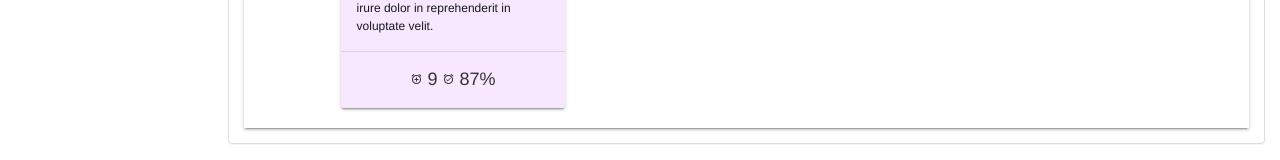
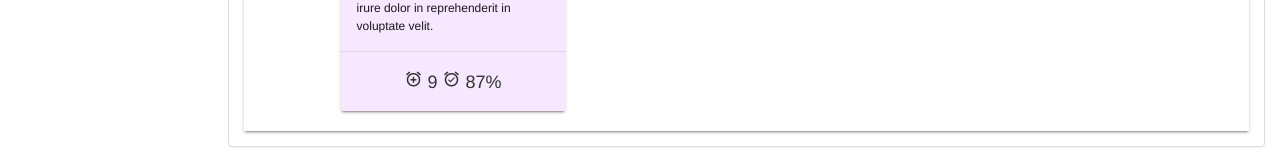
Before and after one commit to tolyaganzin/teamgeist, a plain HTML site: page web-teamgeist/materia-index.html in a window 1280 px wide. Shown: the part 638-798 px from the top of the page. Drawn offline with nearby package versions, Linux system fonts and the light colour scheme.

Commit message:
size futter icons

```diff
--- a/web-teamgeist/materia-index.html
+++ b/web-teamgeist/materia-index.html
@@ -51,6 +51,9 @@
     }
     .card-font-size{
       font-size: 12px !important;
+    }
+    .card-futter-font-size{
+      font-size: 18px !important;
     }
 
     /*------*/
@@ -203,7 +206,7 @@
                               <div class="mdl-card__actions mdl-card--border">
                                 <h4 class="text-center">
                                   <!-- статистика футера карточки за прошедший промежуток времени -->
-                                  <i class="material-icons card-font-size">alarm_add</i> 9 <i class="material-icons card-font-size">alarm_on</i> 87%
+                                  <i class="material-icons card-futter-font-size">alarm_add</i> 9 <i class="material-icons card-futter-font-size">alarm_on</i> 87%
                                 </h4>
                               </div>
                             </div>
```
